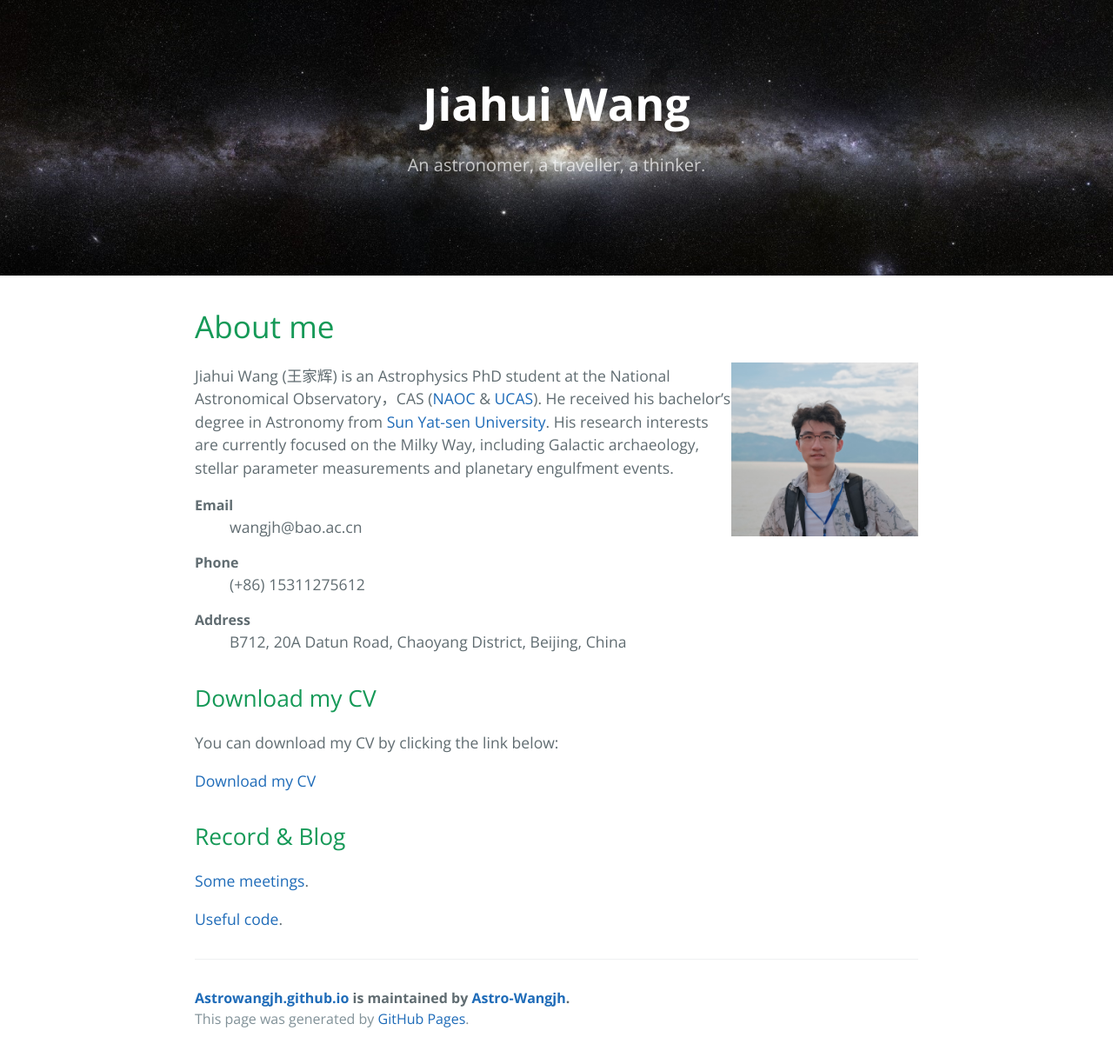
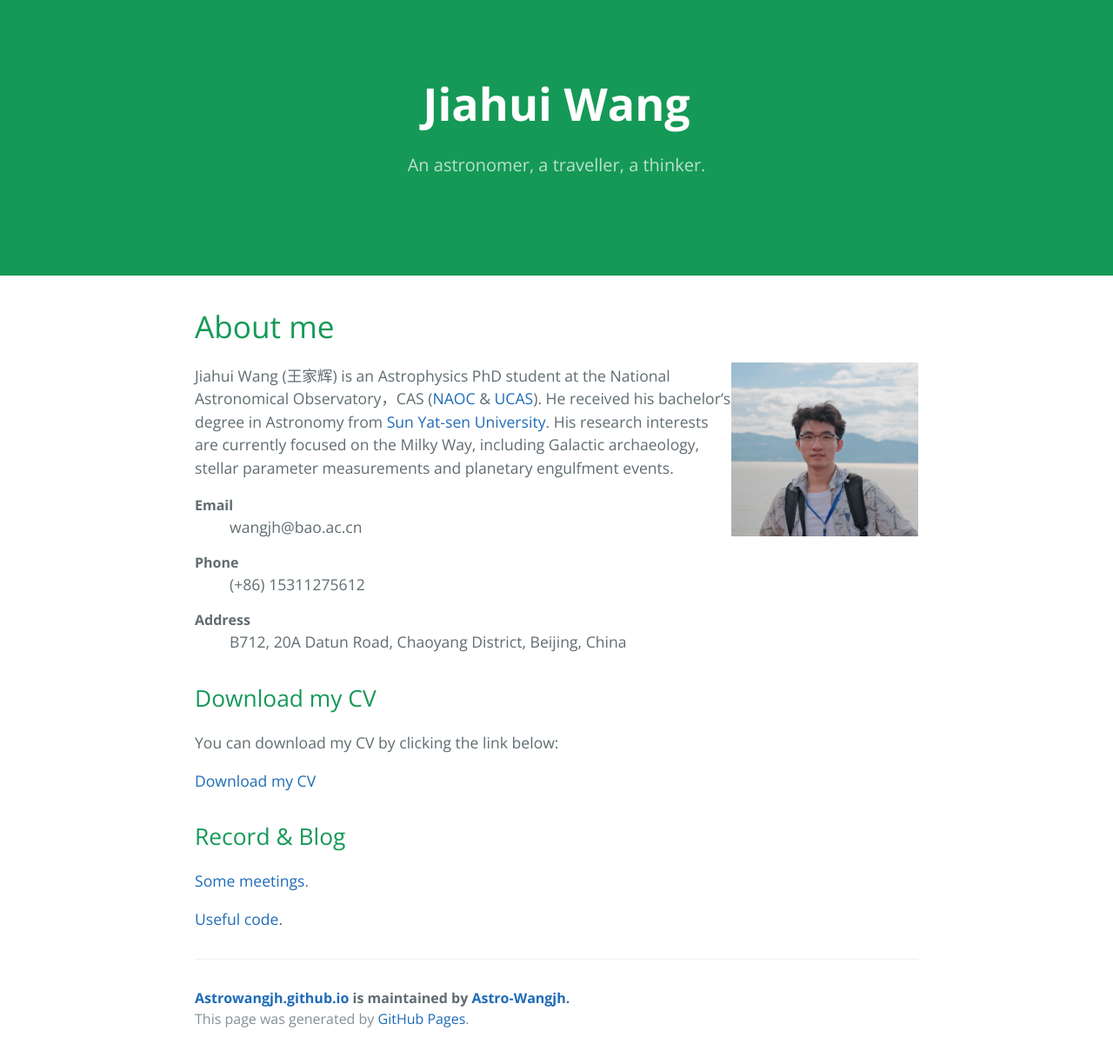
Before and after one commit to Astro-Wangjh/Astrowangjh.github.io, a Jekyll site: the page built from index.md, in a window 1280 px wide. Shown: the whole page at 87% size. Built offline with Jekyll 4.4.1, drawn with Linux system fonts in a browser that asks for light colours.

Commit message:
Update jekyll-theme-cayman.scss

```diff
--- a/_sass/jekyll-theme-cayman.scss
+++ b/_sass/jekyll-theme-cayman.scss
@@ -110,8 +110,8 @@ a {
   text-align: center;
   background-color: $header-bg-color;
 //  background-image: linear-gradient(120deg, $header-bg-color-secondary, $header-bg-color);
-  //background-image: url('R-C.jpg');
-  background-image: url('https://raw.githubusercontent.com/Astro-Wangjh/Astrowangjh.github.io/main/MW.jpg');
+ // background-image: url('https://raw.githubusercontent.com/Astro-Wangjh/Astrowangjh.github.io/main/MW.jpg');
+  background-image: url('MW.jpg');
   background-size: cover;
   background-repeat: no-repeat;
   background-position: center;
```
